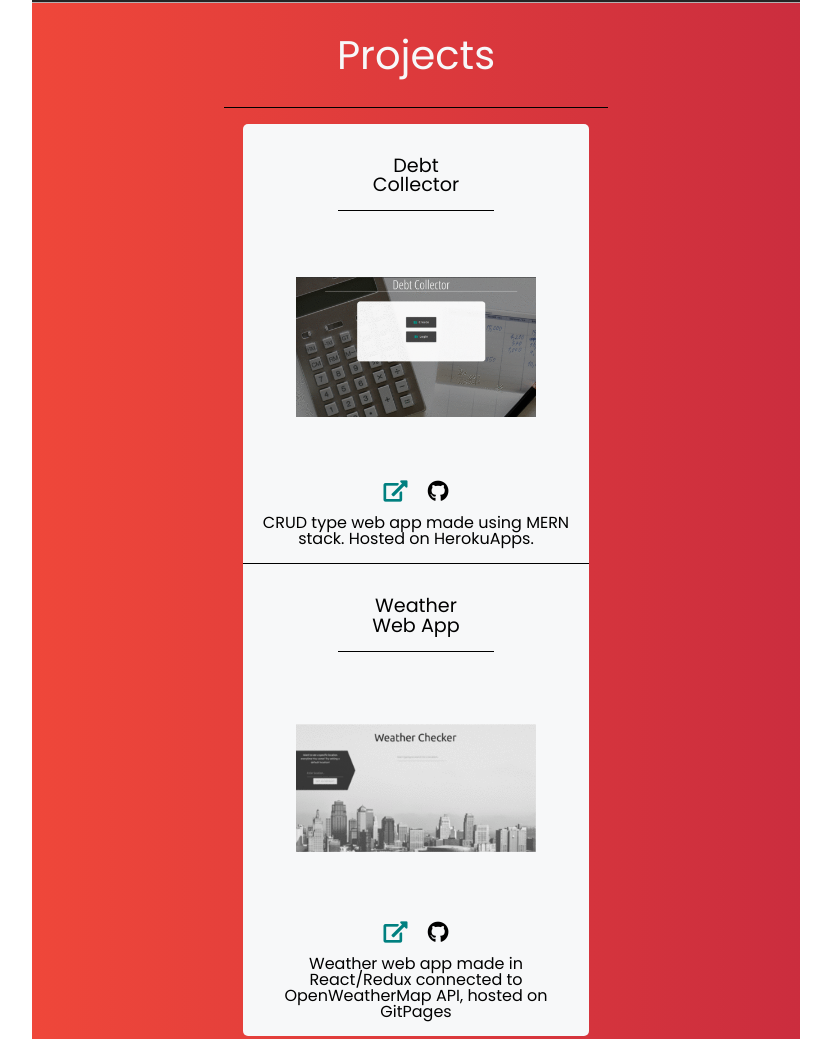
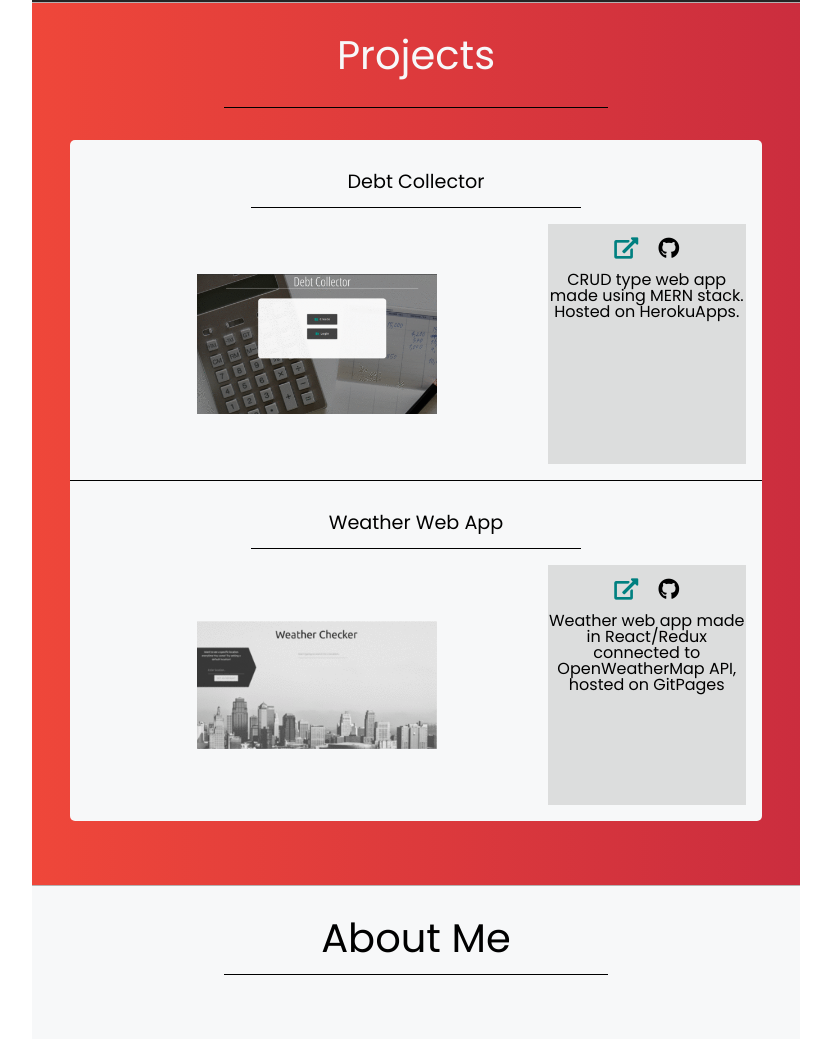
Before and after one commit to asorius/portfolio, a website: page index.html in a window 1280 px wide. Shown: the part 1597-2636 px from the top of the page, without its empty margins (224-1055 px from the left). Drawn offline with nearby package versions, Linux system fonts and the light colour scheme.

Commit message:
style changes

```diff
--- a/index.html
+++ b/index.html
@@ -83,7 +83,8 @@
         <div class="projects_container">
           <article class="dc">
             <h3>Debt Collector</h3>
-            <div class="gif-container-dc"></div>
+            <div class="single-project-container">
+                <div class="gif-container-dc gif"></div>
                 <div class="details">
                   <a
                     href="https://dcapp33.herokuapp.com/"
@@ -101,10 +102,13 @@
                     CRUD type web app made using MERN stack. Hosted on HerokuApps.
                   </p>
                 </div>
+            </div>
+
           </article>
           <article class="weather">
             <h3>Weather Web App</h3>
-            <div class="gif-container-w"></div>
+            <div class="single-project-container">
+                <div class="gif-container-w gif"></div>
                 <div class="details">
                   <a
                     href="https://asorius.github.io/WeatherApp/#/"
@@ -123,6 +127,8 @@
                     API, hosted on GitPages
                   </p>
                 </div>
+            </div>
+
           </article>
         </div>
       </section>
--- a/style.css
+++ b/style.css
@@ -519,9 +519,34 @@ header {
 }
 @media screen and (min-width: 765px) {
   #projects .projects_container {
-    height: 35%;
-    width: 60%;
-    margin: 1rem auto;
+    width: 100%;
+  }
+  #projects .projects_container .gif-container-dc,
+  #projects .projects_container .gif-container-w {
+    height: 15rem;
+    width: 15rem;
+  }
+}
+@media screen and (min-width: 1200px) {
+  #projects .projects_container {
+    width: 100%;
+    margin: 2rem auto;
+  }
+  #projects .projects_container article {
+    width: 90%;
+  }
+  #projects .projects_container article .single-project-container {
+    display: flex;
+    flex-direction: row;
+    justify-content: center;
+    align-items: center;
+    align-items: stretch;
+  }
+  #projects .projects_container article .single-project-container .details {
+    width: 30%;
+    height: 15rem;
+    text-align: center;
+    background: rgba(168, 168, 168, 0.342);
   }
   #projects .projects_container .gif-container-dc,
   #projects .projects_container .gif-container-w {
```
Lines whose indentation alone changed are shown as unchanged.
